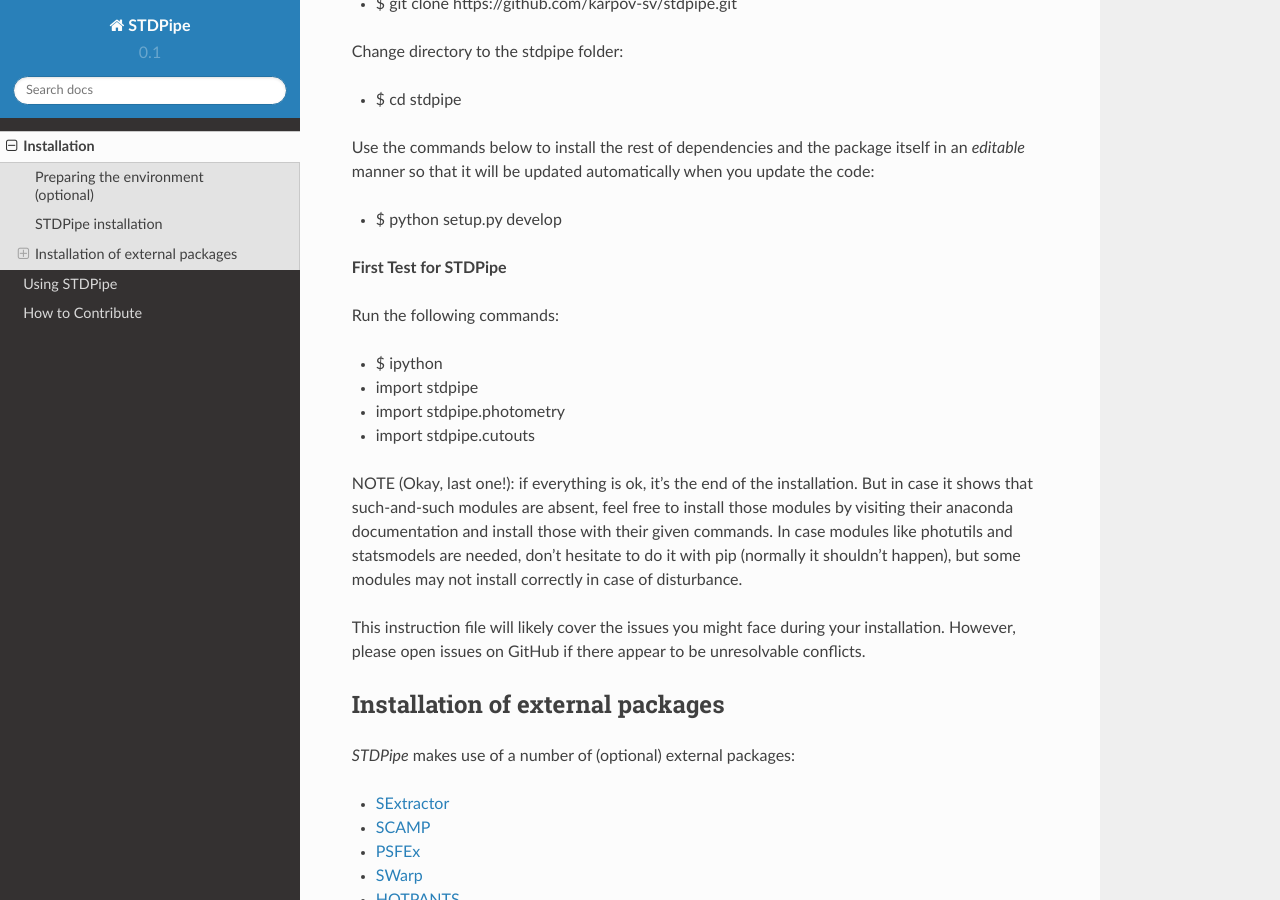
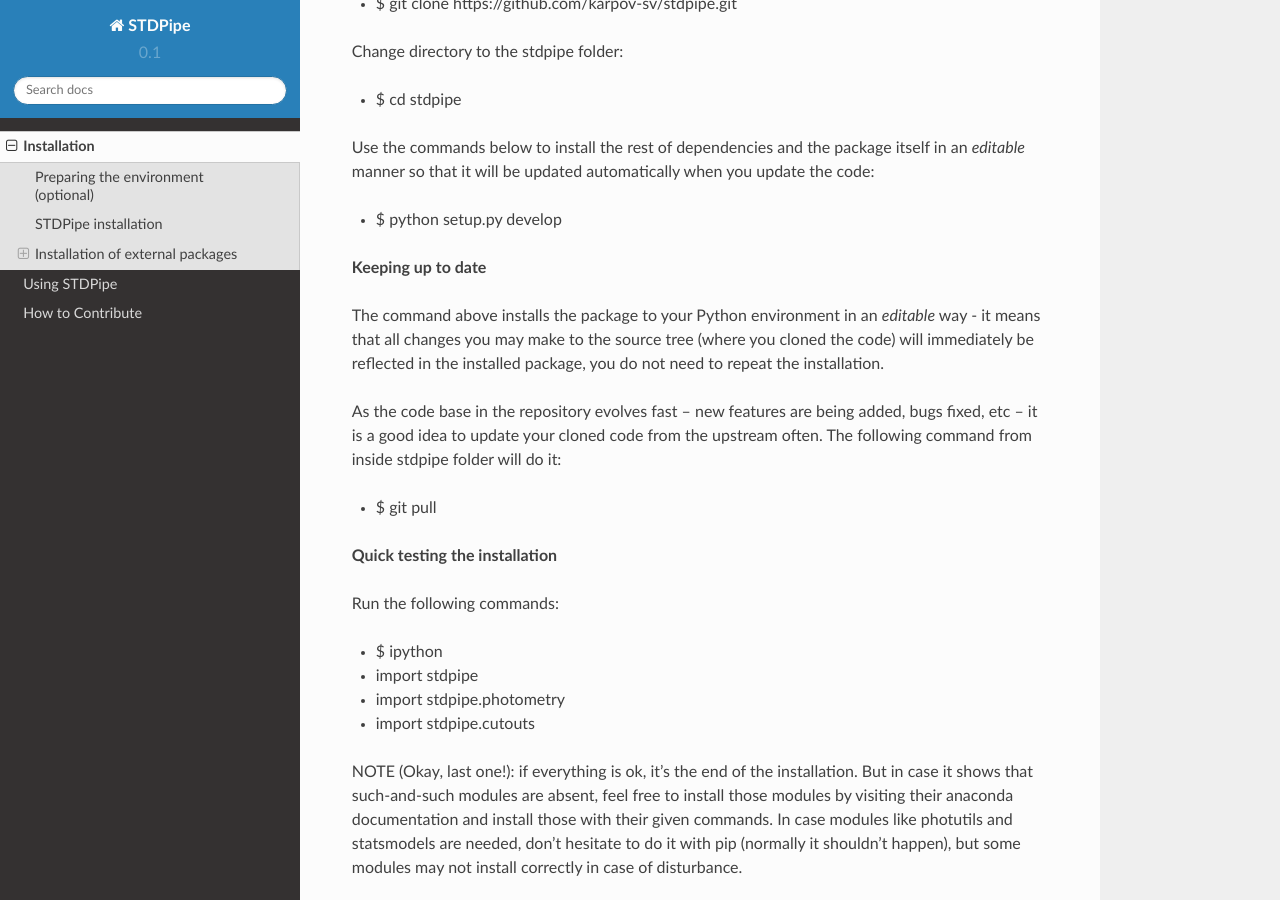
Before and after one commit to karpov-sv/stdpipe, a Sphinx documentation site: the page built from doc/installation.md, in a window 1280 px wide and 900 px high, scrolled down 1937 px. Built offline with Sphinx 7.4.7 and the Read the Docs theme 2.0.0, drawn with Linux system fonts in a browser that asks for light colours; pages that are not in the unit, such as notebooks, are missing from menus.

Commit message:
Update doc

```diff
--- a/doc/conf.py
+++ b/doc/conf.py
@@ -32,7 +32,8 @@
 # extensions coming with Sphinx (named 'sphinx.ext.*') or your custom
 # ones.
 extensions = [
-    "recommonmark",
+    "myst_parser",
+    # "recommonmark",
     # "sphinx_math_dollar",
     #    'sphinx.ext.autodoc',
     "sphinx.ext.autosummary",
--- a/doc/installation.md
+++ b/doc/installation.md
@@ -24,6 +24,7 @@
 * $ bash Anaconda3-5.3.1-Linux-x86_64.sh
 
 (For 32-bit installation, skip the ‘_64’ in both commands)
+
 
 NOTE: If you already have Anaconda3 installed, please make sure that it is updated to the latest version (conda update --all). Also check that you do not have multiple
 versions of python installed in usr/lib/ directory as it can cause version conflicts while installing dependencies.
@@ -85,8 +86,16 @@
 * $ python setup.py develop
 
 
+**Keeping up to date**
 
-**First Test for STDPipe**
+The command above installs the package to your Python environment in an *editable* way - it means that all changes you may make to the source tree (where you cloned the code) will immediately be reflected in the installed package, you do not need to repeat the installation.
+
+As the code base in the repository evolves fast -- new features are being added, bugs fixed, etc -- it is a good idea to update your cloned code from the upstream often. The following command from inside stdpipe folder will do it:
+
+* $ git pull
+
+
+**Quick testing the installation**
 
 Run the following commands:
 
--- a/setup.py
+++ b/setup.py
@@ -24,8 +24,7 @@
     'Sphinx',
     'sphinx_rtd_theme',
     'sphinx_math_dollar',
-    'recommonmark',
-    'numpydoc',
+    'myst_parser',
 
 ]
 
```
